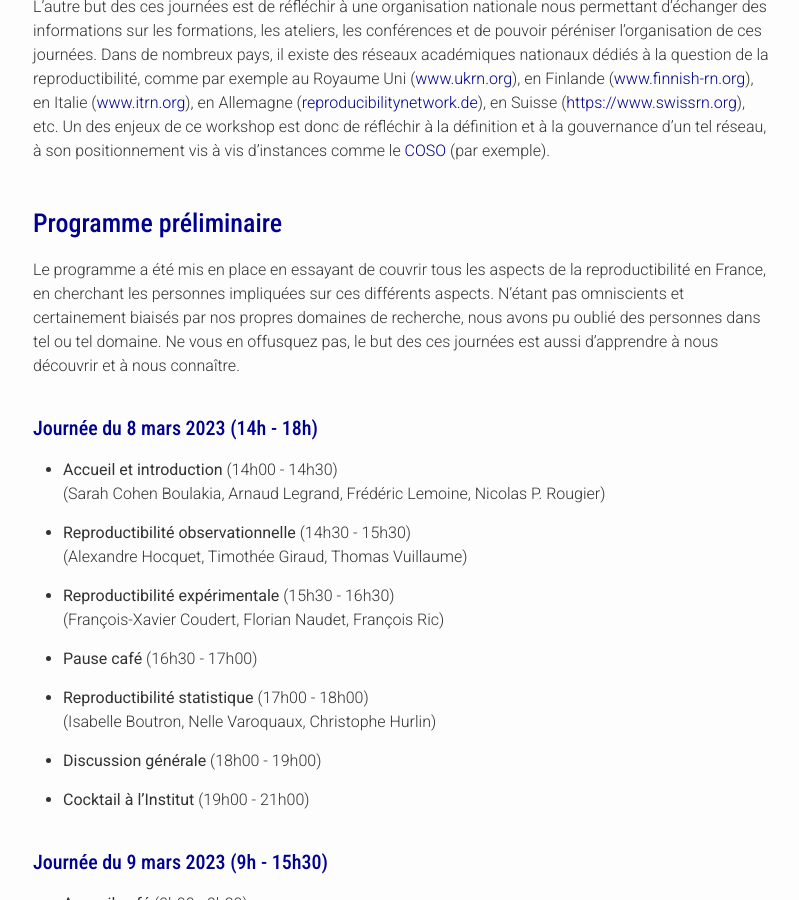
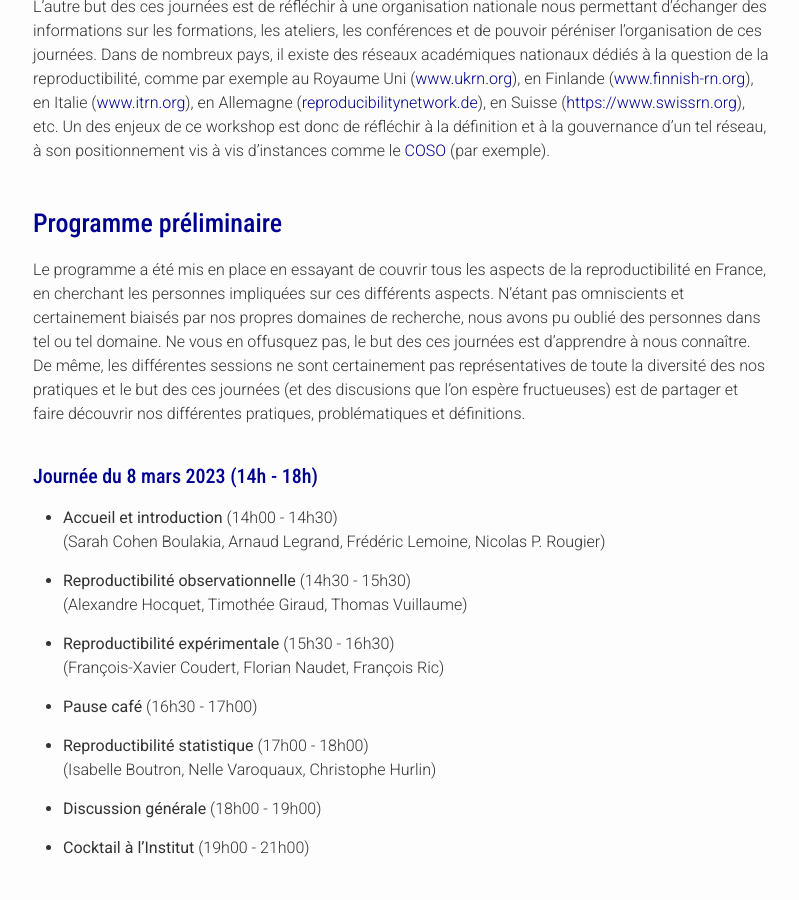
Before and after one commit to FR-RN/FR-RN, a Jekyll site: the page built from rr-days.md, in a window 1280 px wide and 900 px high, scrolled down 563 px. Shown: the whole window, without its empty margins (237-1036 px from the left). Built offline with Jekyll 4.4.1, drawn with Linux system fonts in a browser that asks for light colours; some web fonts are replaced.

Commit message:
Added some precisions about the program

```diff
--- a/rr-days.md
+++ b/rr-days.md
@@ -30,7 +30,7 @@ reproductibilité, comme par exemple au Royaume Uni
 ([www.finnish-rn.org](https://www.finnish-rn.org)), en Italie
 ([www.itrn.org](https://www.itrn.org)), en Allemagne
 ([reproducibilitynetwork.de](https://reproducibilitynetwork.de)), en
-Suisse ([https://www.swissrn.org](https://www.swissrn.org)), etc.  Un
+Suisse ([https://www.swissrn.org](https://www.swissrn.org)), etc. Un
 des enjeux de ce workshop est donc de réfléchir à la définition et à
 la gouvernance d’un tel réseau, à son positionnement vis à vis
 d’instances comme le [COSO](https://www.ouvrirlascience.fr/comite-fr/)
@@ -43,8 +43,11 @@ aspects de la reproductibilité en France, en cherchant les personnes
 impliquées sur ces différents aspects. N'étant pas omniscients et
 certainement biaisés par nos propres domaines de recherche, nous avons
 pu oublié des personnes dans tel ou tel domaine. Ne vous en offusquez
-pas, le but des ces journées est aussi d'apprendre à nous découvrir et
-à nous connaître.
+pas, le but des ces journées est d'apprendre à nous connaître. De
+même, les différentes sessions ne sont certainement pas représentatives
+de toute la diversité des nos pratiques et le but des ces journées (et
+des discusions que l'on espère fructueuses) est de partager et faire
+découvrir nos différentes pratiques, problématiques et définitions.
 
 ## Journée du 8 mars 2023 (14h - 18h)
 
```
